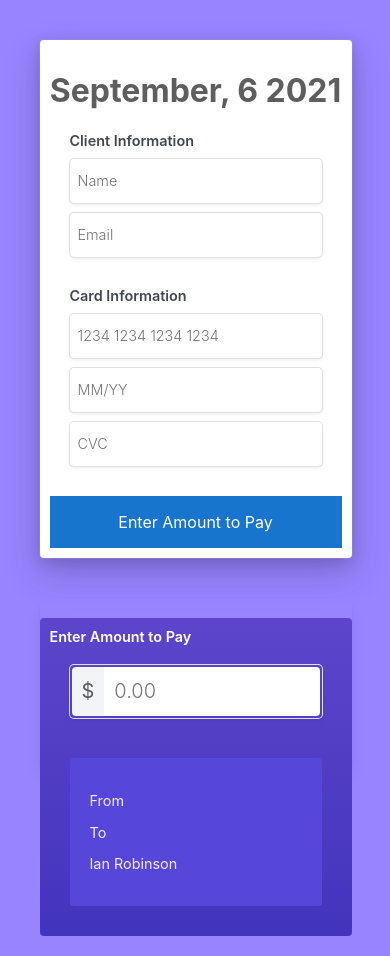
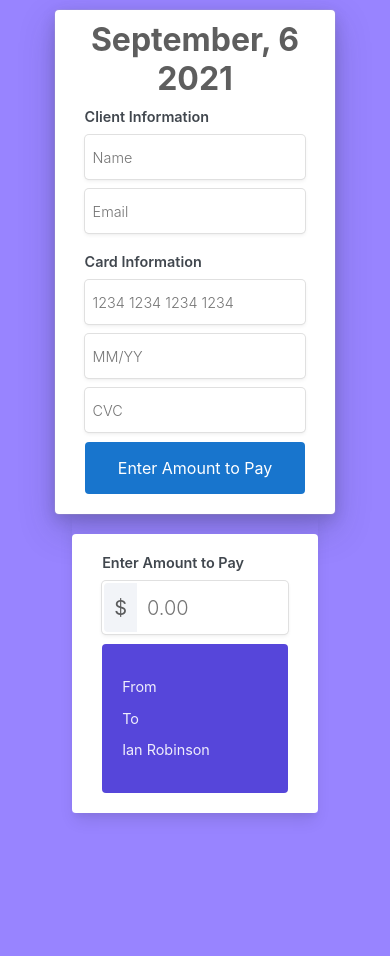
Before and after one commit to ElementalEquityCode/USDC-Payment-Portal, a React (Create React App) app: page / in a window 390 px wide. After the commit the page ends 844 px from the top, so only its background shows below. Built offline with nearby package versions, Linux system fonts and the light colour scheme.

Commit message:
Finished styling the AmountToPayForm.

```diff
--- a/src/Components/AmountToPayForm/AmountToPayForm.js
+++ b/src/Components/AmountToPayForm/AmountToPayForm.js
@@ -1,5 +1,6 @@
 import React from 'react';
 import styles from './AmountToPayForm.module.css';
+import Grid from '../Grid/Grid';
 import AmountToPayTextField from '../AmountToPayTextField/AmountToPayTextField';
 import SectionLabel from '../SectionLabel/SectionLabel';
 import PaymentFromTo from '../PaymentFromTo/PaymentFromTo';
@@ -15,8 +16,9 @@ class AmountToPayForm extends React.Component {
   render() {
     return (
       <div className={styles.amountToPayForm}>
+        <Grid>
           <SectionLabel
-          type="light"
+            type="dark"
           >
             Enter Amount to Pay
           </SectionLabel>
@@ -26,6 +28,7 @@ class AmountToPayForm extends React.Component {
           <PaymentFromTo
             to="Ian Robinson"
           />
+        </Grid>
       </div>
     );
   }
--- a/src/Components/AmountToPayForm/AmountToPayForm.module.css
+++ b/src/Components/AmountToPayForm/AmountToPayForm.module.css
@@ -3,8 +3,8 @@
     grid-template-columns: 1fr;
     grid-template-rows: auto;
     grid-row-gap: 20px;
+    background-color: white;
     border-radius: 4px;
-    background: linear-gradient(to bottom, rgb(92, 69, 203), rgb(67, 52, 189));
     margin-top: 20px;
     padding: 10px;
     box-sizing: border-box;
--- a/src/Components/AmountToPayTextField/AmountToPayTextField.module.css
+++ b/src/Components/AmountToPayTextField/AmountToPayTextField.module.css
@@ -6,13 +6,12 @@
     border-radius: 4px;
     transition: background-color 0.15s ease-out;
     height: 53px;
-    width: calc(100% - 40px);
-    margin-left: 20px;
+    width: 100%;
     box-shadow: 0 0 0 1px #e0e0e0, 0 2px 4px 0 rgb(0 0 0 / 7%), 0 1px 1.5px 0 rgb(0 0 0 / 5%);
 }
 
 .focused {
-    background-color: rgba(247, 205, 98);
+    background-color: rgb(165,202,230);
 }
 
 .dollarSignContainer {
--- a/src/Components/GeneralActionButton/GeneralActionButton.module.css
+++ b/src/Components/GeneralActionButton/GeneralActionButton.module.css
@@ -6,4 +6,9 @@
     text-align: center;
     color: white;
     height: 52px;
+    border-radius: 4px;
 }
+
+.generalActionButton:hover {
+    cursor: pointer;
+}
--- a/src/Components/Grid/Grid.module.css
+++ b/src/Components/Grid/Grid.module.css
@@ -1,7 +1,6 @@
 .grid {
     display: grid;
-    padding: 0 20px;
-    margin-bottom: 30px;
+    padding: 10px 20px;
 }
 
 .one {
--- a/src/Components/PaymentForm/PaymentForm.js
+++ b/src/Components/PaymentForm/PaymentForm.js
@@ -67,8 +67,8 @@ class PaymentForm extends React.Component {
             <TextField
               placeholder="CVC"
             />
+            <GeneralActionButton>Enter Amount to Pay</GeneralActionButton>
           </Grid>
-          <GeneralActionButton>Enter Amount to Pay</GeneralActionButton>
         </div>
         <div className={styles.amountToPayForm}>
           <ValuesContext.Provider value={name}>
--- a/src/Components/PaymentForm/PaymentForm.module.css
+++ b/src/Components/PaymentForm/PaymentForm.module.css
@@ -1,21 +1,21 @@
 .overallGrid {
-    display: grid;
+    display: flex;
+    align-items: center;
     margin: 0 auto;
     width: 70%;
-    grid-template-columns: 1fr 0.5fr;
-    grid-gap: 40px;
-    padding: 20px;
-    box-sizing: border-box;
+    padding: 10px 0;
 }
 
-@media screen and (max-width: 900px) {
+@media screen and (max-width: 800px) {
     .overallGrid {
         width: 90%;
-        grid-template-columns: 1fr;
+        flex-direction: column;
     }
 }
 
 .paymentForm {
+    width: 60%;
+    margin-right: 2.5%;
     background-color: white;
     box-shadow: 0 0 0 1px hsl(0deg 0% 69% / 20%), 0 15px 35px 0 rgb(49 49 93 / 25%), 0 5px 15px 0 rgb(0 0 0 / 15%);
     padding: 10px;
@@ -28,13 +28,24 @@
     background-color: red;
 }
 
-@media screen and (max-width: 700px) {
+@media screen and (max-width: 800px) {
     .paymentForm {
-        width: 80vw;
+        display: block;
+        width: 80%;
+        margin: 0 auto;
     }
 }
 
 .amountToPayForm {
     box-shadow: rgba(0, 0, 0, 0.1) 0px 10px 15px -3px, rgba(0, 0, 0, 0.05) 0px 4px 6px -2px;
-    height: 50%;
+    margin-left: 2.5%;
+    width: 35%;
 }
+
+@media screen and (max-width: 800px) {
+    .amountToPayForm {
+        display: block;
+        width: 70%;
+        margin: 0 auto;
+    }
+}
--- a/src/Components/PaymentFromTo/PaymentFromTo.module.css
+++ b/src/Components/PaymentFromTo/PaymentFromTo.module.css
@@ -1,6 +1,5 @@
 .paymentFromTo {
     box-sizing: border-box;
-    padding: 20px;
 }
 
 .innerContainer {
--- a/src/Components/TodaysDate/TodaysDate.module.css
+++ b/src/Components/TodaysDate/TodaysDate.module.css
@@ -1,4 +1,5 @@
 .todaysDate {
     color: rgba(26,26,26,.7);
     text-align: center;
+    margin: 0;
 }
```
Lines whose indentation alone changed are shown as unchanged.
